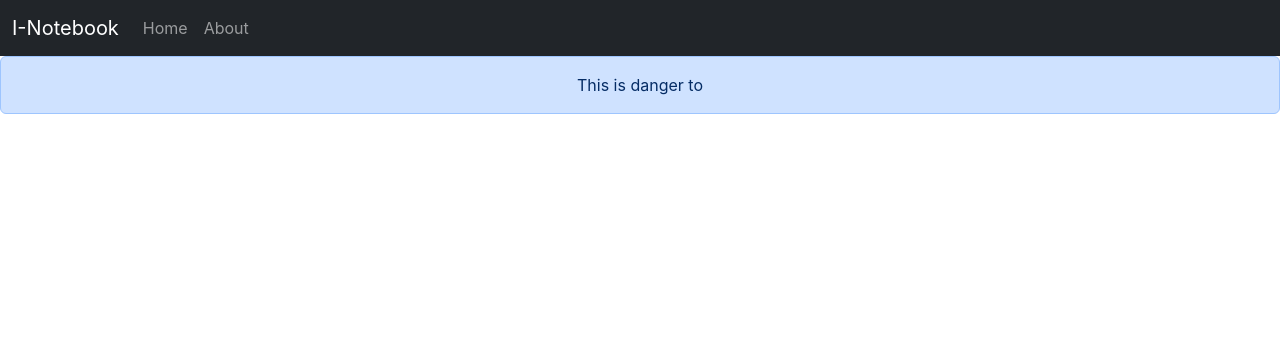
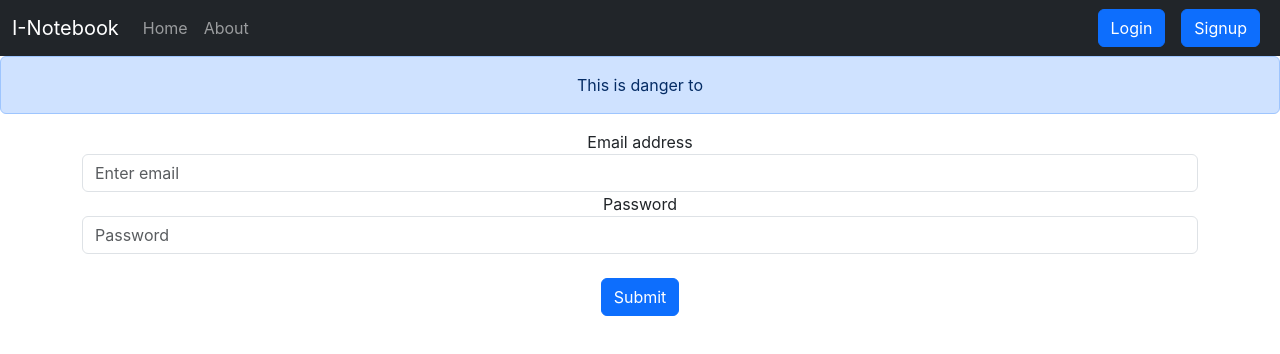
Before and after one commit to Deepanshu9376/inotebook, a React (Create React App) app: page /login in a window 1280 px wide. Shown: the top 354 px of the page. Built offline with nearby package versions, Linux system fonts and the light colour scheme.

Commit message:
Login facility applied

```diff
--- a/src/App.js
+++ b/src/App.js
@@ -6,6 +6,8 @@ import Home from "./Components/Home";
 import About from "./Components/About";
 import NoteState from "./Context/NoteState";
 import Alert from "./Components/ALert";
+import Login from "./Components/Login";
+import Signup from "./Components/Signup";
 
 function App() {
   return (
@@ -15,10 +17,14 @@ function App() {
           <Router>
             <NavigationBar />
             <Alert message="This is danger to"/>
+            <div className="container">
             <Routes >
               <Route exact path="/" element={<Home />} />
               <Route exact path="/about" element={<About />} />
+              <Route exact path="/login" element={<Login/>} />
+              <Route exact path="/signup" element={<Signup/>} />
             </Routes>
+            </div>
           </Router>
         </div>
       </NoteState>
--- a/src/Components/Addnote.js
+++ b/src/Components/Addnote.js
@@ -19,6 +19,11 @@ const Addnote = () => {
   const handleClick = (e) => {
     e.preventDefault();
     addNote(note.title, note.description, note.tag);
+    setNote({
+      title: "",
+      description: "",
+      tag: "",
+    });
   };
 
   return (
@@ -31,23 +36,24 @@ const Addnote = () => {
             type="text"
             placeholder="Enter title"
             name="title"
+            value={note.title}
             onChange={handleChange}
           />
         </Form.Group>
 
         <Form.Group className="mb-3" controlId="formBasicText">
           <Form.Label>Description</Form.Label>
-          <Form.Control type="text" placeholder="Enter Desctiption" name="description"
+          <Form.Control type="text" placeholder="Enter Desctiption" name="description" value={note.description}
             onChange={handleChange} />
         </Form.Group>
 
         <Form.Group className="mb-3" controlId="formBasicText">
           <Form.Label>Tag</Form.Label>
-          <Form.Control type="text" placeholder="Enter Tag" name="tag"
+          <Form.Control type="text" placeholder="Enter Tag" name="tag" value={note.tag}
             onChange={handleChange} />
         </Form.Group>
 
-        <Button variant="primary" type="submit" onClick={handleClick}>
+        <Button disabled ={ note.title.length<5 || note.description.length<5  } variant="primary" type="submit" onClick={handleClick}>
           Add Note
         </Button>
       </Form>
--- /dev/null
+++ b/src/Components/Login.js
@@ -0,0 +1,70 @@
+import React, { useState } from "react";
+import { useNavigate } from "react-router-dom";
+
+const Login = () => {
+  const [credentials, setCredentials] = useState({ email: "", password: "" });
+  const navigate = useNavigate();
+
+  const handleSubmit = async (e) => {
+    e.preventDefault();
+    const response = await fetch("http://localhost:5000/api/auth/login", {
+      method: "POST",
+      headers: {
+        "Content-Type": "application/json",
+      },
+      body: JSON.stringify({
+        email: credentials.email,
+        password: credentials.password,
+      }),
+    });
+    const json = await response.json();
+    console.log(json);
+    if (json.success) {
+      //redirect
+      localStorage.setItem("token", json.authtoken);
+      navigate("/");
+    } else {
+      alert("Invalid Credentials");
+    }
+  };
+
+  const handleChange = (e) => {
+    setCredentials({ ...credentials, [e.target.name]: e.target.value });
+  };
+  return (
+    <div>
+      <form onSubmit={handleSubmit}>
+        <div className="form-group">
+          <label htmlFor="exampleInputEmail1">Email address</label>
+          <input
+            type="email"
+            className="form-control"
+            id="exampleInputEmail1"
+            aria-describedby="emailHelp"
+            placeholder="Enter email"
+            name="email"
+            value={credentials.email}
+            onChange={handleChange}
+          />
+        </div>
+        <div className="form-group">
+          <label htmlFor="exampleInputPassword1">Password</label>
+          <input
+            type="password"
+            className="form-control"
+            id="exampleInputPassword1"
+            name="password"
+            placeholder="Password"
+            value={credentials.password}
+            onChange={handleChange}
+          />
+        </div>
+        <button type="submit" className="btn btn-primary my-4">
+          Submit
+        </button>
+      </form>
+    </div>
+  );
+};
+
+export default Login;
--- a/src/Components/NavigationBar.js
+++ b/src/Components/NavigationBar.js
@@ -23,6 +23,10 @@ const NavigationBar = () => {
             <Link className={`nav-link ${location.pathname ==="/about" ? "active": ""}` } to='/about'>About</Link>
           </li>
         </ul>
+        <form>
+        <Link class="btn btn-primary mx-2" to="/login" href='' role="button">Login</Link>
+        <Link class="btn btn-primary mx-2" to="/signup" role="button">Signup</Link>
+        </form>
       </div>
     </div>
   </nav>
--- a/src/Components/Noteitem.js
+++ b/src/Components/Noteitem.js
@@ -4,7 +4,7 @@ import noteContext from "../Context/NoteContext";
 const Noteitem = (props) => {
   const Context = useContext(noteContext);
   const { deleteNote } = Context;
-  const { note } = props;
+  const { note,updateNote } = props;
 
   return (
     <div className="col-md-3">
@@ -13,7 +13,7 @@ const Noteitem = (props) => {
           <div className="d-flex align-items-center">
             <h5 className="card-title">{note.title}</h5>
             <i className="fa-solid fa-trash mx-2" onClick={()=>{deleteNote(note._id)}}></i>
-            <i className="fa-solid fa-pen-to-square mx-2"></i>
+            <i className="fa-solid fa-pen-to-square mx-2" onClick={()=>{updateNote(note)}}></i>
           </div>
           <p className="card-text justify-content-center">{note.description}</p>
         </div>
--- a/src/Components/Notes.js
+++ b/src/Components/Notes.js
@@ -1,22 +1,132 @@
-import React, {useContext, useEffect} from "react";
+import React, { useContext, useEffect, useRef ,useState} from "react";
 import noteContext from "../Context/NoteContext";
 import Noteitem from "./Noteitem";
 import Addnote from "./Addnote";
-
+import Form from "react-bootstrap/Form";
 
 const Notes = () => {
   const Context = useContext(noteContext);
-  const { notes,getNotes} = Context;
-  useEffect(()=>{
-    getNotes()
-  },[])
+  const { notes, getNotes ,editNote} = Context;
+  useEffect(() => {
+    getNotes();
+    //eslint-disable-next-line
+  }, []);
+
+  const [note, setNote] = useState({
+    id: "",
+    etitle: "",
+    edescription: "",
+    etag: "",
+  });
+  const updateNote = (currentNote) => {
+    ref.current.click();
+    setNote({id: currentNote._id,etitle: currentNote.title,edescription: currentNote.description, etag: currentNote.tag});
+  };
+  const ref = useRef(null);
+  const refClose = useRef(null);
+
+
+  const handleChange = (e) => {
+    setNote({ ...note, [e.target.name]: e.target.value });
+  };
+
+  const handleClick = (e) => {
+    refClose.current.click();
+    editNote(note.id,note.etitle,note.edescription,note.etag);
+    console.log("Updating the notes",note)
+    e.preventDefault();
+  };
   return (
     <>
-      <Addnote/>
+      <Addnote />
+      <button
+        type="button"
+        className="btn btn-primary d-none"
+        data-bs-toggle="modal"
+        ref={ref}
+        data-bs-target="#exampleModal"
+      >
+        Launch demo modal
+      </button>
+      <div
+        className="modal fade"
+        id="exampleModal"
+        tabIndex="-1"
+        aria-labelledby="exampleModalLabel"
+        aria-hidden="true"
+      >
+        <div className="modal-dialog">
+          <div className="modal-content">
+            <div className="modal-header">
+              <h5 className="modal-title" id="exampleModalLabel">
+                Modal title
+              </h5>
+              <button
+                type="button"
+                className="btn-close"
+                data-bs-dismiss="modal"
+                aria-label="Close"
+              ></button>
+            </div>
+            <div className="modal-body">
+              <Form>
+                <Form.Group className="mb-3" controlId="formBasicText">
+                  <Form.Label>Title</Form.Label>
+                  <Form.Control
+                    type="text"
+                    placeholder="Enter title"
+                    name="etitle"
+                    value={note.etitle}
+                    onChange={handleChange}
+                  />
+                </Form.Group>
+
+                <Form.Group className="mb-3" controlId="formBasicText">
+                  <Form.Label>Description</Form.Label>
+                  <Form.Control
+                    type="text"
+                    placeholder="Enter Desctiption"
+                    name="edescription"
+                    value={note.edescription}
+                    onChange={handleChange}
+                  />
+                </Form.Group>
+
+                <Form.Group className="mb-3" controlId="formBasicText">
+                  <Form.Label>Tag</Form.Label>
+                  <Form.Control
+                    type="text"
+                    placeholder="Enter Tag"
+                    name="etag"
+                    value={note.etag}
+                    onChange={handleChange}
+                  />
+                </Form.Group>
+              </Form>
+            </div>
+            <div className="modal-footer">
+              <button
+                type="button"
+                className="btn btn-secondary"
+                data-bs-dismiss="modal"
+                ref={refClose}
+              >
+                Close
+              </button>
+              <button disabled ={note.etitle.length<5 || note.edescription.length<5} onClick={handleClick} type="button" className="btn btn-primary">
+                Update Changes
+              </button>
+            </div>
+          </div>
+        </div>
+      </div>
       <div className="row my-3">
         <h1>Your notes</h1>
+        {notes.length===0 && <div className="container mx-2">No Notes to display</div>}
         {notes.map((note) => {
-          return <Noteitem key={note._id} note={note}/>
+          return (
+            <Noteitem key={note._id} updateNote={updateNote} note={note} />
+          );
         })}
       </div>
     </>
--- /dev/null
+++ b/src/Components/Signup.js
@@ -0,0 +1,11 @@
+import React from 'react'
+
+const Signup = () => {
+  return (
+    <div>
+      I'm Signup
+    </div>
+  )
+}
+
+export default Signup
```
Also changed, not shown: src/Context/NoteState.js (+16 -23 lines), 1 other file (tests, documents, lock files or other folders).
